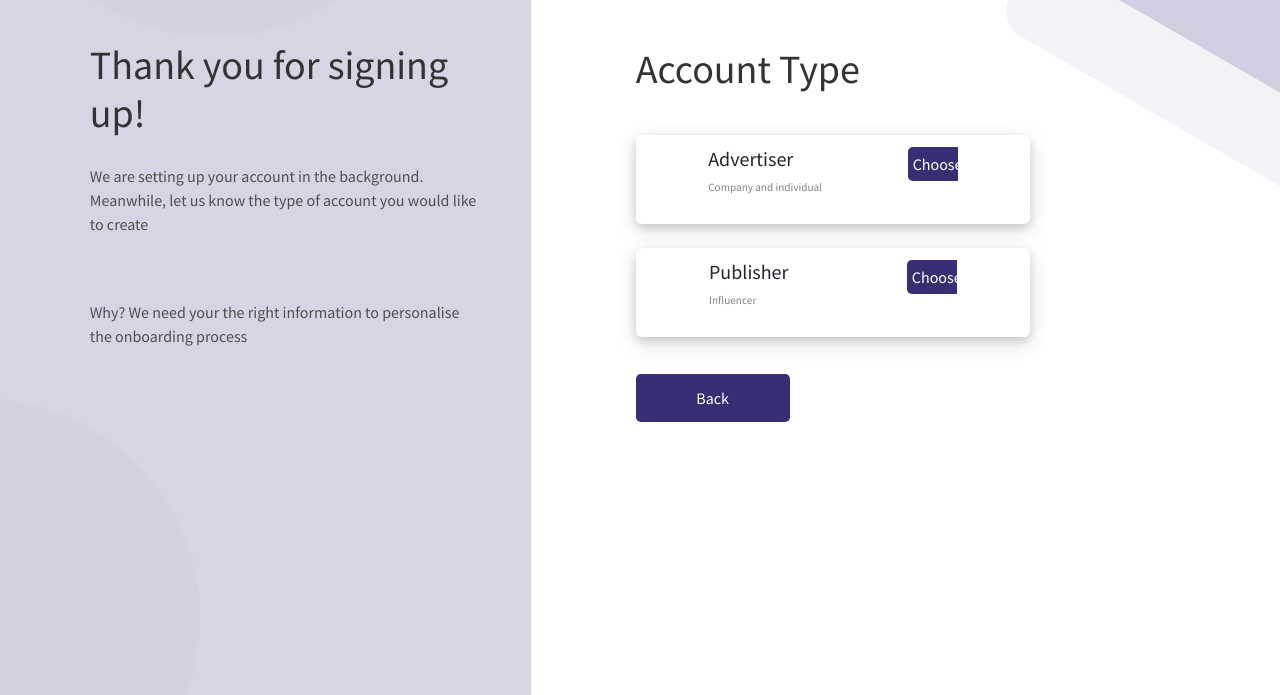
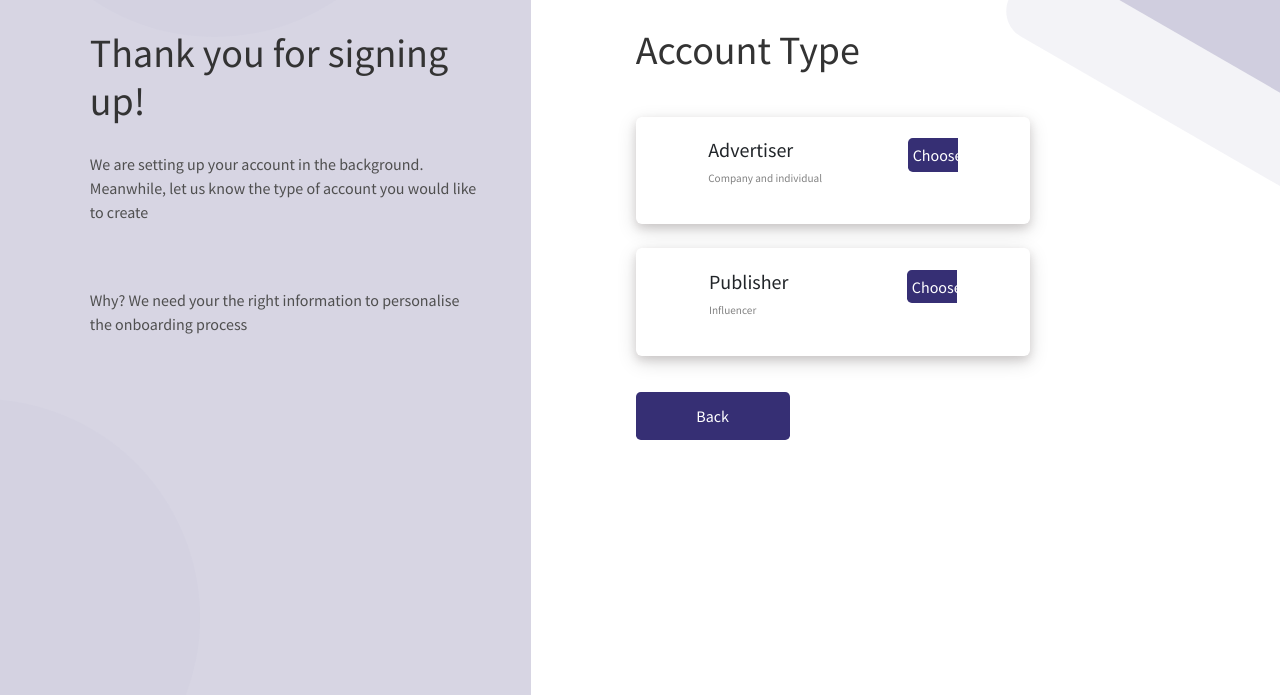
Before and after one commit to elminhoemmanuel/getviralacctselection, a plain HTML site: page index.html in a window 1280 px wide. Shown: the part 105-800 px from the top of the page. Drawn offline with nearby package versions, Linux system fonts and the light colour scheme.

Commit message:
fixes still

```diff
--- a/assets/css/style.css
+++ b/assets/css/style.css
@@ -44,7 +44,7 @@
  .header{
      overflow-y: hidden;
      margin-bottom: 7%;
-     margin-top: 16%;
+     margin-top: 13%;
  }
 
 
@@ -83,7 +83,7 @@
     -webkit-box-shadow: 0 4px 8px 0 rgba(58, 42, 42, 0.15), 0 6px 20px 0 rgba(0, 0, 0, 0.14);
     -o-box-shadow: 0 4px 8px 0 rgba(58, 42, 42, 0.15), 0 6px 20px 0 rgba(0, 0, 0, 0.14);
     width: 65%;
-    padding: 2% 1%;
+    padding: 3.5% 1%;
 }
 
 .selection-holder{
```
